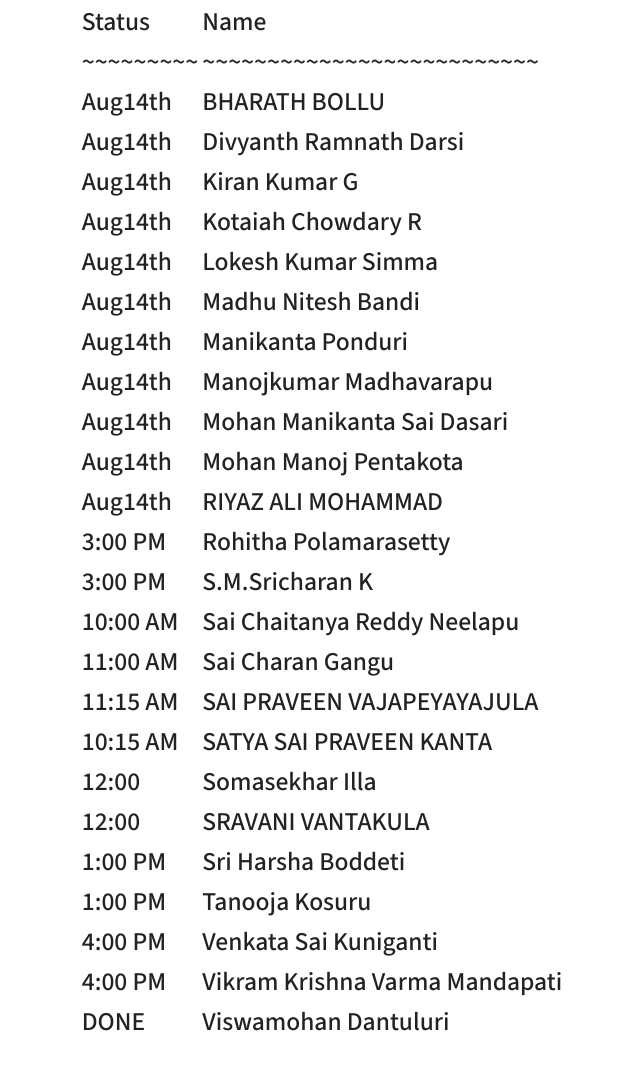
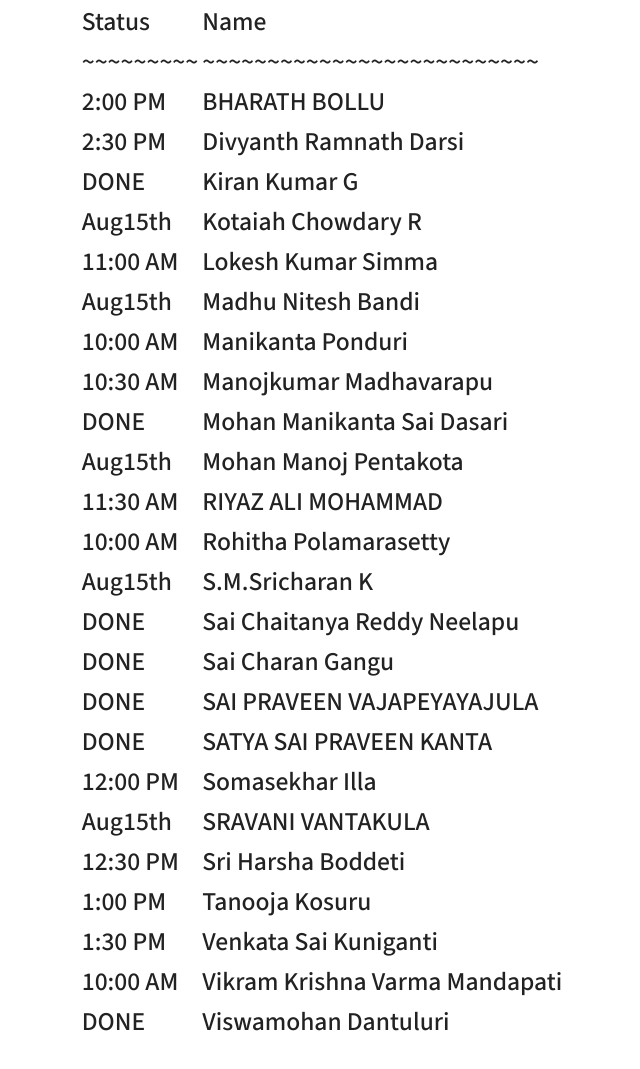
Before and after one commit to e42-interview42/interview42, a plain HTML site: page anits-axiomio/index.html in a window 1280 px wide. Shown: the part 495-1564 px from the top of the page, without its empty margins (230-870 px from the left). Drawn offline with Linux system fonts and the light colour scheme.

Commit message:
completed few interviews today

```diff
--- a/anits-axiomio/index.html
+++ b/anits-axiomio/index.html
@@ -43,29 +43,29 @@
       <TABLE>
         <TR><TD>	Status	</TD><TD> Name	</TD></TR>
         <TR><TD> ~~~~~~~~~ </TD><TD>~~~~~~~~~~~~~~~~~~~~~~~~~~</TD></TR>
-        <TR><TD>	Aug14th	</TD><TD>	BHARATH	BOLLU	</TD></TR>
-        <TR><TD>	Aug14th	</TD><TD>	Divyanth Ramnath	Darsi	</TD></TR>
-        <TR><TD>	Aug14th	</TD><TD>	Kiran Kumar	G	</TD></TR>
-        <TR><TD>	Aug14th	</TD><TD>	Kotaiah Chowdary	R	</TD></TR>
-        <TR><TD>	Aug14th	</TD><TD>	Lokesh Kumar	Simma	</TD></TR>
-        <TR><TD>	Aug14th	</TD><TD>	Madhu Nitesh	Bandi	</TD></TR>
-        <TR><TD>	Aug14th	</TD><TD>	Manikanta	Ponduri	</TD></TR>
-        <TR><TD>	Aug14th	</TD><TD>	Manojkumar	Madhavarapu	</TD></TR>
-        <TR><TD>	Aug14th	</TD><TD>	Mohan Manikanta Sai	Dasari	</TD></TR>
-        <TR><TD>	Aug14th	</TD><TD>	Mohan Manoj	Pentakota	</TD></TR>
-        <TR><TD>	Aug14th	</TD><TD>	RIYAZ ALI	MOHAMMAD	</TD></TR>
-        <TR><TD>	3:00 PM	</TD><TD>	Rohitha	Polamarasetty	</TD></TR>
-        <TR><TD>	3:00 PM	</TD><TD>	S.M.Sricharan	K	</TD></TR>
-        <TR><TD>	10:00 AM	</TD><TD>	Sai Chaitanya Reddy	Neelapu	</TD></TR>
-        <TR><TD>	11:00 AM	</TD><TD>	Sai Charan	Gangu	</TD></TR>
-        <TR><TD>	11:15 AM	</TD><TD>	SAI PRAVEEN	VAJAPEYAYAJULA	</TD></TR>
-        <TR><TD>	10:15 AM	</TD><TD>	SATYA SAI PRAVEEN	KANTA	</TD></TR>
-        <TR><TD>	12:00	</TD><TD>	Somasekhar	Illa	</TD></TR>
-        <TR><TD>	12:00	</TD><TD>	SRAVANI	VANTAKULA	</TD></TR>
-        <TR><TD>	1:00 PM	</TD><TD>	Sri Harsha	Boddeti	</TD></TR>
+        <TR><TD>	2:00 PM	</TD><TD>	BHARATH	BOLLU	</TD></TR>
+        <TR><TD>	2:30 PM	</TD><TD>	Divyanth Ramnath	Darsi	</TD></TR>
+        <TR><TD>	DONE	</TD><TD>	Kiran Kumar	G	</TD></TR>
+        <TR><TD>	Aug15th	</TD><TD>	Kotaiah Chowdary	R	</TD></TR>
+        <TR><TD>	11:00 AM	</TD><TD>	Lokesh Kumar	Simma	</TD></TR>
+        <TR><TD>	Aug15th	</TD><TD>	Madhu Nitesh	Bandi	</TD></TR>
+        <TR><TD>	10:00 AM	</TD><TD>	Manikanta	Ponduri	</TD></TR>
+        <TR><TD>	10:30 AM	</TD><TD>	Manojkumar	Madhavarapu	</TD></TR>
+        <TR><TD>	DONE	</TD><TD>	Mohan Manikanta Sai	Dasari	</TD></TR>
+        <TR><TD>	Aug15th	</TD><TD>	Mohan Manoj	Pentakota	</TD></TR>
+        <TR><TD>	11:30 AM	</TD><TD>	RIYAZ ALI	MOHAMMAD	</TD></TR>
+        <TR><TD>	10:00 AM	</TD><TD>	Rohitha	Polamarasetty	</TD></TR>
+        <TR><TD>	Aug15th	</TD><TD>	S.M.Sricharan	K	</TD></TR>
+        <TR><TD>	DONE	</TD><TD>	Sai Chaitanya Reddy	Neelapu	</TD></TR>
+        <TR><TD>	DONE	</TD><TD>	Sai Charan	Gangu	</TD></TR>
+        <TR><TD>	DONE	</TD><TD>	SAI PRAVEEN	VAJAPEYAYAJULA	</TD></TR>
+        <TR><TD>	DONE	</TD><TD>	SATYA SAI PRAVEEN	KANTA	</TD></TR>
+        <TR><TD>	12:00 PM	</TD><TD>	Somasekhar	Illa	</TD></TR>
+        <TR><TD>	Aug15th	</TD><TD>	SRAVANI	VANTAKULA	</TD></TR>
+        <TR><TD>	12:30 PM	</TD><TD>	Sri Harsha	Boddeti	</TD></TR>
         <TR><TD>	1:00 PM	</TD><TD>	Tanooja	Kosuru	</TD></TR>
-        <TR><TD>	4:00 PM	</TD><TD>	Venkata Sai	Kuniganti	</TD></TR>
-        <TR><TD>	4:00 PM	</TD><TD>	Vikram Krishna Varma	Mandapati	</TD></TR>
+        <TR><TD>	1:30 PM	</TD><TD>	Venkata Sai	Kuniganti	</TD></TR>
+        <TR><TD>	10:00 AM	</TD><TD>	Vikram Krishna Varma	Mandapati	</TD></TR>
         <TR><TD>	DONE	</TD><TD>	Viswamohan	Dantuluri	</TD></TR>
         </TABLE>
       <br>
```
